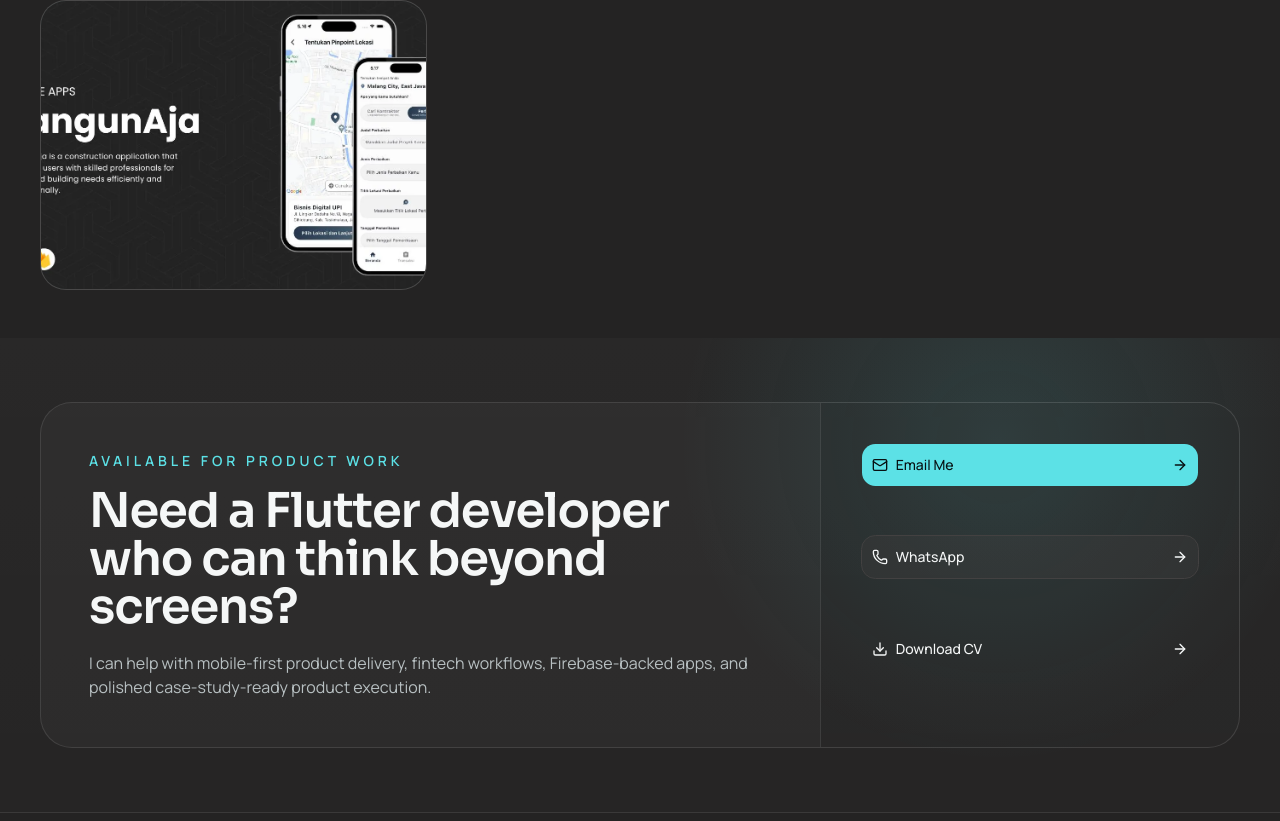
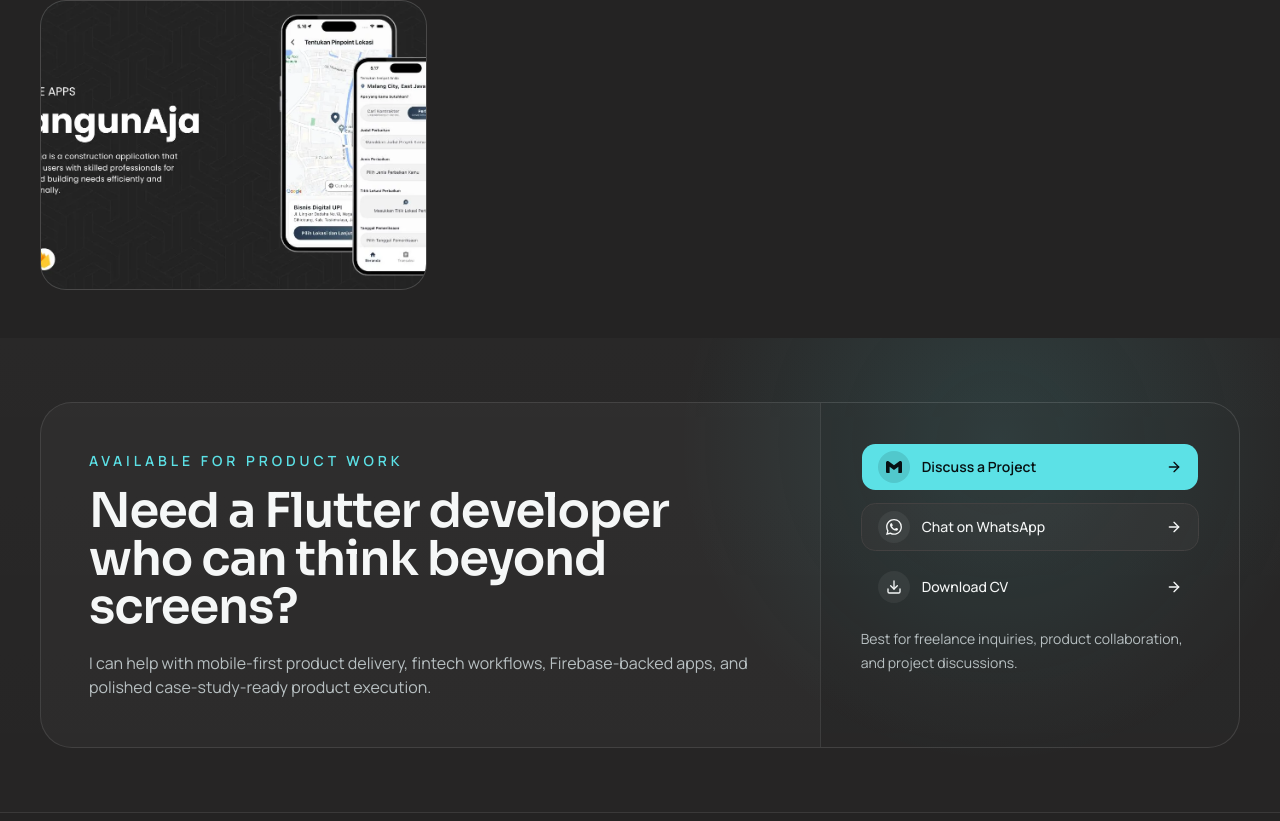
Before and after one commit to Frans-Budi/portfolio-frans, a Next.js app: page /projects/bangunaja in a window 1280 px wide. Shown: the part 1976-2797 px from the top of the page. Built offline with nearby package versions, Linux system fonts and the light colour scheme.

Commit message:
Refactor image previews and CTA actions

```diff
--- a/src/app/page.tsx
+++ b/src/app/page.tsx
@@ -196,7 +196,7 @@ export default function Home() {
           <div className="mt-8 grid gap-4 md:grid-cols-3">
             {learningHighlights.map((item) => (
               <Card key={item.title} className="border-white/10 bg-card">
-                <CardContent className="px-5 py-3">
+                <CardContent className="p-5">
                   <p className="text-xs uppercase tracking-[0.2em] text-primary">{item.meta}</p>
                   <h3 className="mt-3 font-heading text-lg font-semibold">{item.title}</h3>
                   <p className="mt-2 text-sm leading-6 text-muted-foreground">{item.note}</p>
--- a/src/components/projects/project-card.tsx
+++ b/src/components/projects/project-card.tsx
@@ -1,3 +1,5 @@
+"use client";
+
 import Link from "next/link";
 import { ArrowUpRight } from "lucide-react";
 import { Badge } from "@/components/ui/badge";
--- a/src/components/projects/project-visual.tsx
+++ b/src/components/projects/project-visual.tsx
@@ -1,4 +1,5 @@
 import Image from "next/image";
+import { ImagePreviewDialog } from "@/components/ui/image-preview-dialog";
 import { cn } from "@/lib/utils";
 
 type ProjectVisualProps = {
@@ -8,17 +9,24 @@ type ProjectVisualProps = {
   className?: string;
 };
 
-export function ProjectVisual({
-  src,
-  alt,
-  priority = false,
+export function ProjectVisual({ src, alt, priority = false, className }: ProjectVisualProps) {
+  return (
+    <ImagePreviewDialog
+      src={src}
+      alt={alt}
+      title={alt}
+      triggerAriaLabel={`Open preview for ${alt}`}
+      priority={priority}
+      contentClassName="max-w-6xl"
+      sizes="(max-width: 768px) calc(100vw - 2rem), (max-width: 1280px) 80vw, 72rem"
+      previewClassName="aspect-[16/9] rounded-lg"
+      imageClassName="object-contain"
+      trigger={
+        <button
+          type="button"
+          className={cn(
+            "relative block w-full cursor-pointer overflow-hidden rounded-2xl border border-white/10 bg-secondary text-left transition hover:border-primary/30 focus-visible:outline-none focus-visible:ring-2 focus-visible:ring-primary/60",
             className,
-}: ProjectVisualProps) {
-  return (
-    <div
-      className={cn(
-        "relative overflow-hidden rounded-2xl border border-white/10 bg-secondary",
-        className
           )}
         >
           <div className="absolute inset-0 bg-[radial-gradient(circle_at_35%_20%,rgba(92,225,230,0.12),transparent_32rem)]" />
@@ -30,6 +38,8 @@ export function ProjectVisual({
             priority={priority}
             className="relative h-full w-full object-cover"
           />
-    </div>
+        </button>
+      }
+    />
   );
 }
--- a/src/components/sections/cta-section.tsx
+++ b/src/components/sections/cta-section.tsx
@@ -1,7 +1,26 @@
 import Link from "next/link";
-import { ArrowRight, Download, Mail, Phone } from "lucide-react";
+import { ArrowRight, Download } from "lucide-react";
 import { Button } from "@/components/ui/button";
 import { siteConfig } from "@/content/site";
+
+function CtaAssetIcon({ src, className }: { src: string; className: string }) {
+  return (
+    <span
+      className={className}
+      aria-hidden="true"
+      style={{
+        WebkitMaskImage: `url("${src}")`,
+        maskImage: `url("${src}")`,
+        WebkitMaskPosition: "center",
+        maskPosition: "center",
+        WebkitMaskRepeat: "no-repeat",
+        maskRepeat: "no-repeat",
+        WebkitMaskSize: "contain",
+        maskSize: "contain",
+      }}
+    />
+  );
+}
 
 export function CtaSection() {
   return (
@@ -20,35 +39,55 @@ export function CtaSection() {
               apps, and polished case-study-ready product execution.
             </p>
           </div>
-          <div className="grid gap-3 border-t border-white/10 bg-black/10 p-8 sm:p-10 md:border-l md:border-t-0">
-            <Button asChild className="h-11 justify-between bg-primary text-primary-foreground">
+          <div className="border-t border-white/10 bg-black/10 p-8 sm:p-10 md:border-l md:border-t-0">
+            <div className="flex flex-col gap-3">
+              <Button
+                asChild
+                className="h-12 justify-between font-semibold rounded-lg bg-primary px-4 text-primary-foreground"
+              >
                 <Link href={`mailto:${siteConfig.email}`}>
-                <span className="inline-flex items-center gap-2">
-                  <Mail className="size-4" />
-                  Email Me
+                  <span className="inline-flex items-center gap-3">
+                    <span className="flex size-8 items-center justify-center rounded-full bg-primary-foreground/12">
+                      <CtaAssetIcon
+                        src="/social-media-logo/gmail.svg"
+                        className="size-4 bg-primary-foreground"
+                      />
+                    </span>
+                    Discuss a Project
                   </span>
                   <ArrowRight className="size-4" />
                 </Link>
               </Button>
-            <Button asChild variant="outline" className="h-11 justify-between">
+              <Button asChild variant="outline" className="h-12 justify-between rounded-lg px-4">
                 <Link href={siteConfig.whatsappUrl} target="_blank" rel="noreferrer">
-                <span className="inline-flex items-center gap-2">
-                  <Phone className="size-4" />
-                  WhatsApp
+                  <span className="inline-flex items-center gap-3">
+                    <span className="flex size-8 items-center justify-center rounded-full bg-white/6">
+                      <CtaAssetIcon
+                        src="/social-media-logo/whatsapp.svg"
+                        className="size-4 bg-current"
+                      />
+                    </span>
+                    Chat on WhatsApp
                   </span>
                   <ArrowRight className="size-4" />
                 </Link>
               </Button>
-            <Button asChild variant="ghost" className="h-11 justify-between">
+              <Button asChild variant="ghost" className="h-12 justify-between rounded-lg px-4">
                 <Link href={siteConfig.resumeUrl} target="_blank" rel="noreferrer">
-                <span className="inline-flex items-center gap-2">
+                  <span className="inline-flex items-center gap-3">
+                    <span className="flex size-8 items-center justify-center rounded-full bg-white/6">
                       <Download className="size-4" />
+                    </span>
                     Download CV
                   </span>
                   <ArrowRight className="size-4" />
                 </Link>
               </Button>
             </div>
+            <p className="mt-4 max-w-sm text-sm leading-6 text-muted-foreground">
+              Best for freelance inquiries, product collaboration, and project discussions.
+            </p>
+          </div>
         </div>
       </div>
     </section>
--- /dev/null
+++ b/src/components/ui/dialog.tsx
@@ -0,0 +1,127 @@
+"use client"
+
+import * as React from "react"
+import { Dialog as DialogPrimitive } from "radix-ui"
+
+import { cn } from "@/lib/utils"
+import { Button } from "@/components/ui/button"
+import { XIcon } from "lucide-react"
+
+function Dialog({
+  ...props
+}: React.ComponentProps<typeof DialogPrimitive.Root>) {
+  return <DialogPrimitive.Root data-slot="dialog" {...props} />
+}
+
+function DialogTrigger({
+  ...props
+}: React.ComponentProps<typeof DialogPrimitive.Trigger>) {
+  return <DialogPrimitive.Trigger data-slot="dialog-trigger" {...props} />
+}
+
+function DialogPortal({
+  ...props
+}: React.ComponentProps<typeof DialogPrimitive.Portal>) {
+  return <DialogPrimitive.Portal data-slot="dialog-portal" {...props} />
+}
+
+function DialogClose({
+  ...props
+}: React.ComponentProps<typeof DialogPrimitive.Close>) {
+  return <DialogPrimitive.Close data-slot="dialog-close" {...props} />
+}
+
+function DialogOverlay({
+  className,
+  ...props
+}: React.ComponentProps<typeof DialogPrimitive.Overlay>) {
+  return (
+    <DialogPrimitive.Overlay
+      data-slot="dialog-overlay"
+      className={cn(
+        "fixed inset-0 z-50 bg-black/70 duration-200 data-open:animate-in data-open:fade-in-0 data-closed:animate-out data-closed:fade-out-0 supports-backdrop-filter:backdrop-blur-md",
+        className
+      )}
+      {...props}
+    />
+  )
+}
+
+function DialogContent({
+  className,
+  children,
+  showCloseButton = true,
+  ...props
+}: React.ComponentProps<typeof DialogPrimitive.Content> & {
+  showCloseButton?: boolean
+}) {
+  return (
+    <DialogPortal>
+      <DialogOverlay />
+      <DialogPrimitive.Content
+        data-slot="dialog-content"
+        className={cn(
+          "fixed top-[50%] left-[50%] z-50 w-full max-w-lg translate-x-[-50%] translate-y-[-50%] p-4 duration-200 data-open:animate-in data-open:fade-in-0 data-open:zoom-in-95 data-closed:animate-out data-closed:fade-out-0 data-closed:zoom-out-95",
+          className
+        )}
+        {...props}
+      >
+        {children}
+        {showCloseButton && (
+          <DialogPrimitive.Close data-slot="dialog-close" asChild>
+            <Button variant="ghost" className="absolute top-3 right-3" size="icon-sm">
+              <XIcon />
+              <span className="sr-only">Close</span>
+            </Button>
+          </DialogPrimitive.Close>
+        )}
+      </DialogPrimitive.Content>
+    </DialogPortal>
+  )
+}
+
+function DialogHeader({ className, ...props }: React.ComponentProps<"div">) {
+  return (
+    <div
+      data-slot="dialog-header"
+      className={cn("flex flex-col gap-2", className)}
+      {...props}
+    />
+  )
+}
+
+function DialogTitle({
+  className,
+  ...props
+}: React.ComponentProps<typeof DialogPrimitive.Title>) {
+  return (
+    <DialogPrimitive.Title
+      data-slot="dialog-title"
+      className={cn("font-heading text-base font-medium text-foreground", className)}
+      {...props}
+    />
+  )
+}
+
+function DialogDescription({
+  className,
+  ...props
+}: React.ComponentProps<typeof DialogPrimitive.Description>) {
+  return (
+    <DialogPrimitive.Description
+      data-slot="dialog-description"
+      className={cn("text-sm text-muted-foreground", className)}
+      {...props}
+    />
+  )
+}
+
+export {
+  Dialog,
+  DialogClose,
+  DialogContent,
+  DialogDescription,
+  DialogHeader,
+  DialogTitle,
+  DialogTrigger,
+}
--- /dev/null
+++ b/src/components/ui/image-preview-dialog.tsx
@@ -0,0 +1,77 @@
+"use client";
+
+import type { ReactNode } from "react";
+import Image from "next/image";
+import { X } from "lucide-react";
+import { Button } from "@/components/ui/button";
+import {
+  Dialog,
+  DialogClose,
+  DialogContent,
+  DialogTitle,
+  DialogTrigger,
+} from "@/components/ui/dialog";
+
+type ImagePreviewDialogProps = {
+  trigger: ReactNode;
+  src: string;
+  alt: string;
+  title?: string;
+  triggerAriaLabel?: string;
+  sizes?: string;
+  previewClassName?: string;
+  imageClassName?: string;
+  contentClassName?: string;
+  priority?: boolean;
+};
+
+export function ImagePreviewDialog({
+  trigger,
+  src,
+  alt,
+  title = "Image preview",
+  triggerAriaLabel,
+  sizes = "(max-width: 768px) calc(100vw - 2rem), 28rem",
+  previewClassName = "aspect-4/5 rounded-lg",
+  imageClassName = "object-cover",
+  contentClassName = "max-w-md",
+  priority = false,
+}: ImagePreviewDialogProps) {
+  return (
+    <Dialog>
+      <DialogTrigger asChild aria-label={triggerAriaLabel}>
+        {trigger}
+      </DialogTrigger>
+      <DialogContent className={contentClassName} showCloseButton={false}>
+        <DialogTitle className="sr-only">{title}</DialogTitle>
+        <div className="w-full">
+          <div className="mb-3 flex justify-end">
+            <DialogClose asChild>
+              <Button
+                type="button"
+                variant="outline"
+                size="icon-lg"
+                className="cursor-pointer rounded-full border-white/15 bg-background/80 backdrop-blur"
+                aria-label={`Close ${title.toLowerCase()}`}
+              >
+                <X className="size-6" />
+              </Button>
+            </DialogClose>
+          </div>
+          <div
+            className={`relative overflow-hidden border border-white/10 bg-secondary shadow-[0_30px_120px_rgba(0,0,0,0.45)] ${previewClassName}`}
+          >
+            <Image
+              src={src}
+              alt={alt}
+              fill
+              sizes={sizes}
+              className={imageClassName}
+              priority={priority}
+            />
+          </div>
+        </div>
+      </DialogContent>
+    </Dialog>
+  );
+}
```
Also changed, not shown: src/components/layout/site-header.tsx (+13 -42 lines). Lines whose indentation alone changed are shown as unchanged.
